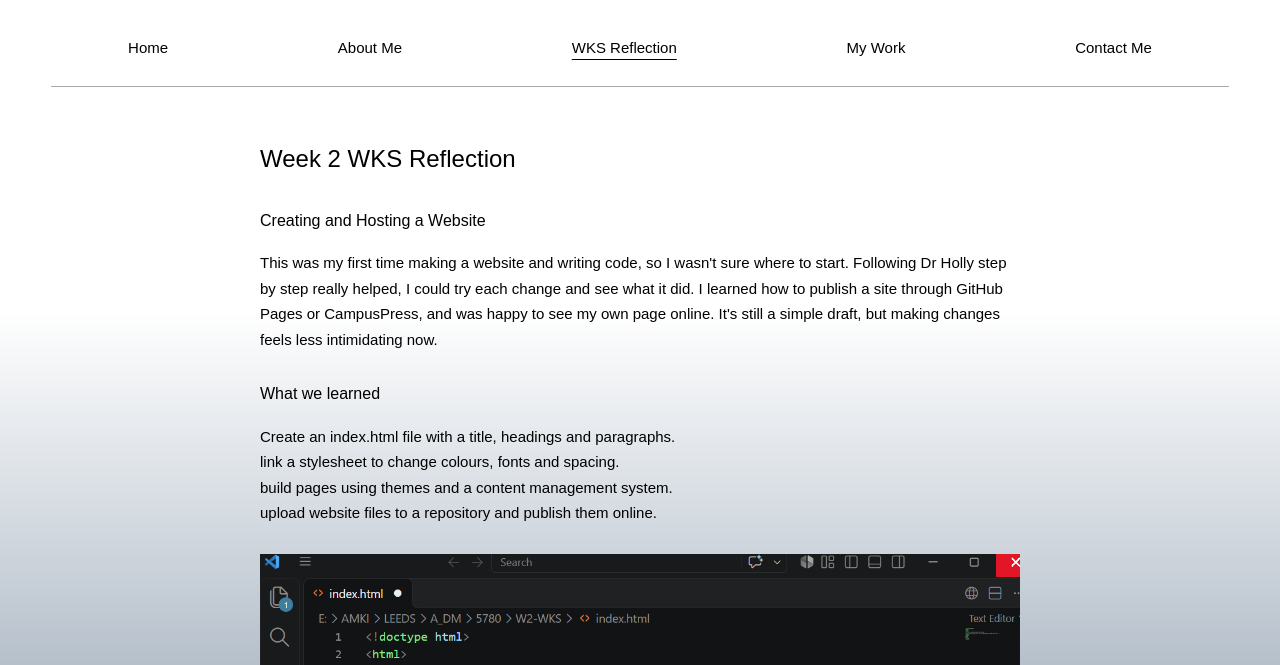
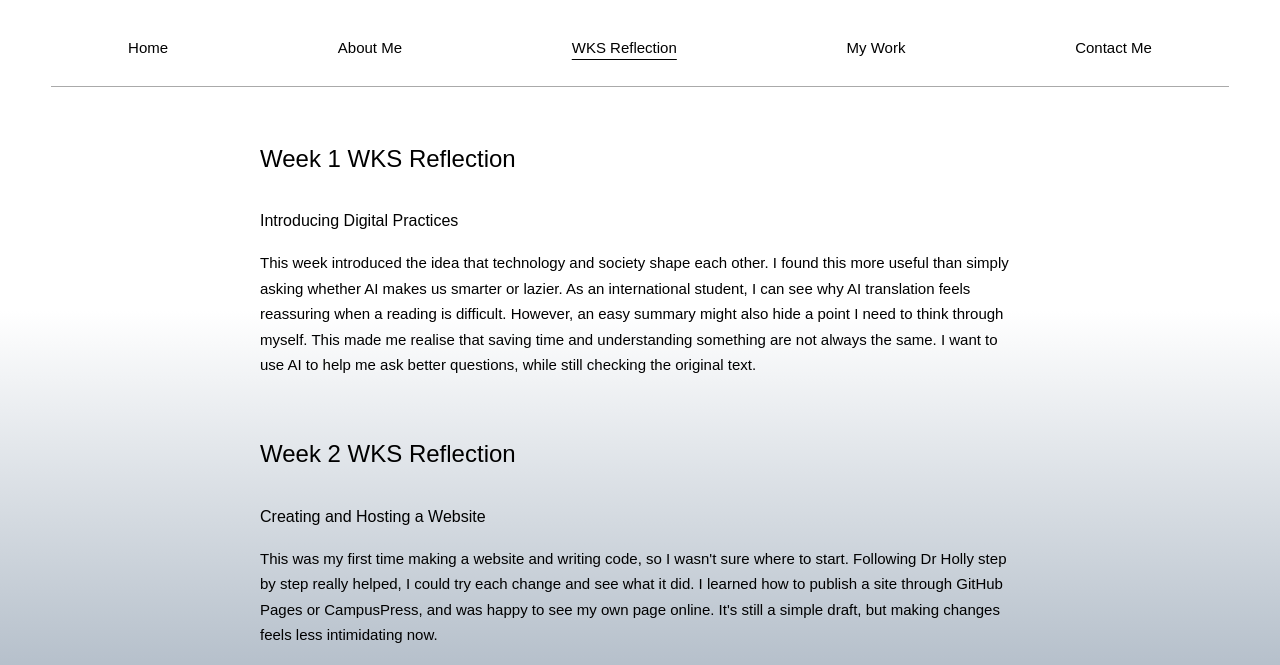
Before and after one commit to AriAmuro/COMM5780, a plain HTML site: page wks.html in a window 1280 px wide. Shown: the part 73-738 px from the top of the page. Drawn offline with Linux system fonts and the light colour scheme.

Commit message:
Add Week 1 reflection on social shaping and AI-supported learning

```diff
--- a/wks.html
+++ b/wks.html
@@ -19,10 +19,15 @@
   </header>
   <main>
     <article class="reflection">
-      <h1>Week 2 WKS Reflection</h1>
-      <h2>Creating and Hosting a Website</h2>
+      <h1>Week 1 WKS Reflection</h1>
+      <h2>Introducing Digital Practices</h2>
+      <p>This week introduced the idea that technology and society shape each other. I found this more useful than simply asking whether AI makes us smarter or lazier. As an international student, I can see why AI translation feels reassuring when a reading is difficult. However, an easy summary might also hide a point I need to think through myself. This made me realise that saving time and understanding something are not always the same. I want to use AI to help me ask better questions, while still checking the original text.</p>
+    </article>
+    <article class="reflection">
+      <h2 class="reflection-title">Week 2 WKS Reflection</h2>
+      <h3>Creating and Hosting a Website</h3>
       <p>This was my first time making a website and writing code, so I wasn't sure where to start. Following Dr Holly step by step really helped, I could try each change and see what it did. I learned how to publish a site through GitHub Pages or CampusPress, and was happy to see my own page online. It's still a simple draft, but making changes feels less intimidating now.</p>
-      <h2>What we learned</h2>
+      <h3>What we learned</h3>
       <p>Create an index.html file with a title, headings and paragraphs.<br>
       link a stylesheet to change colours, fonts and spacing.<br>
       build pages using themes and a content management system.<br>
```
